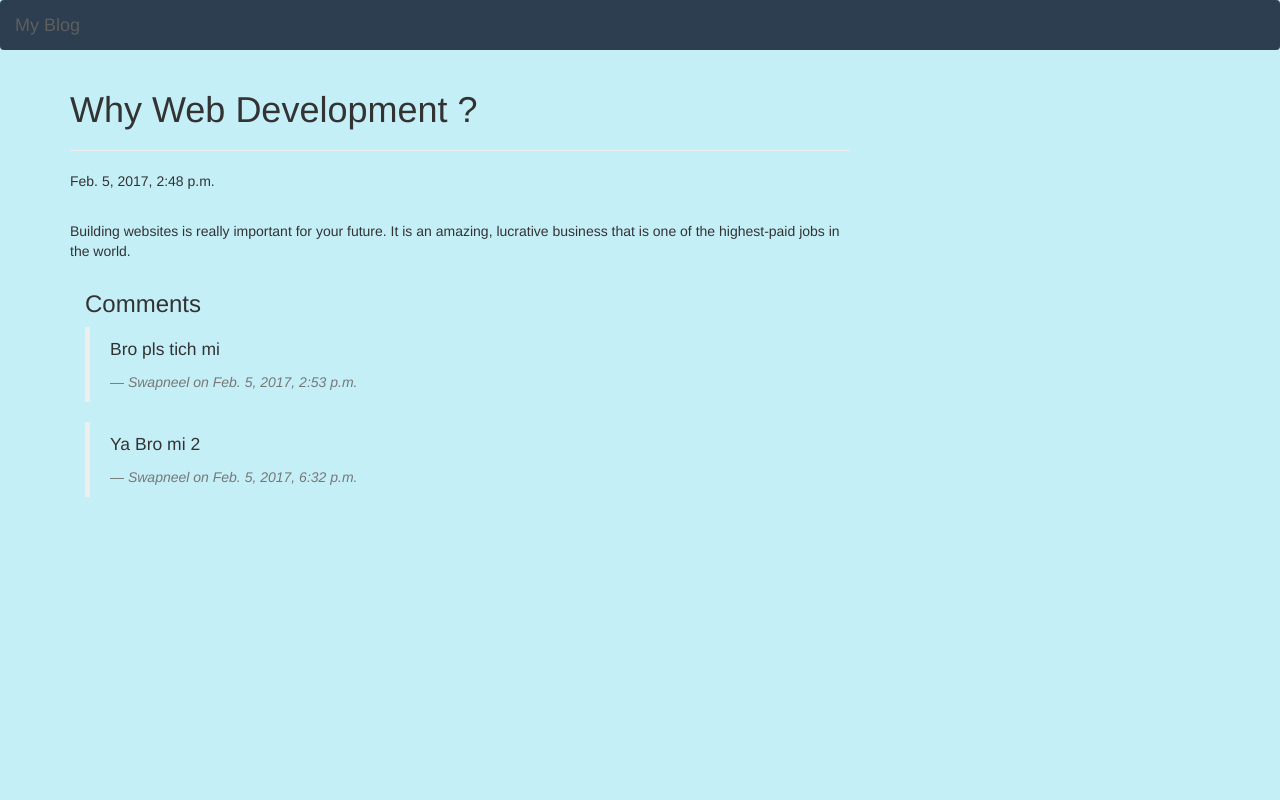
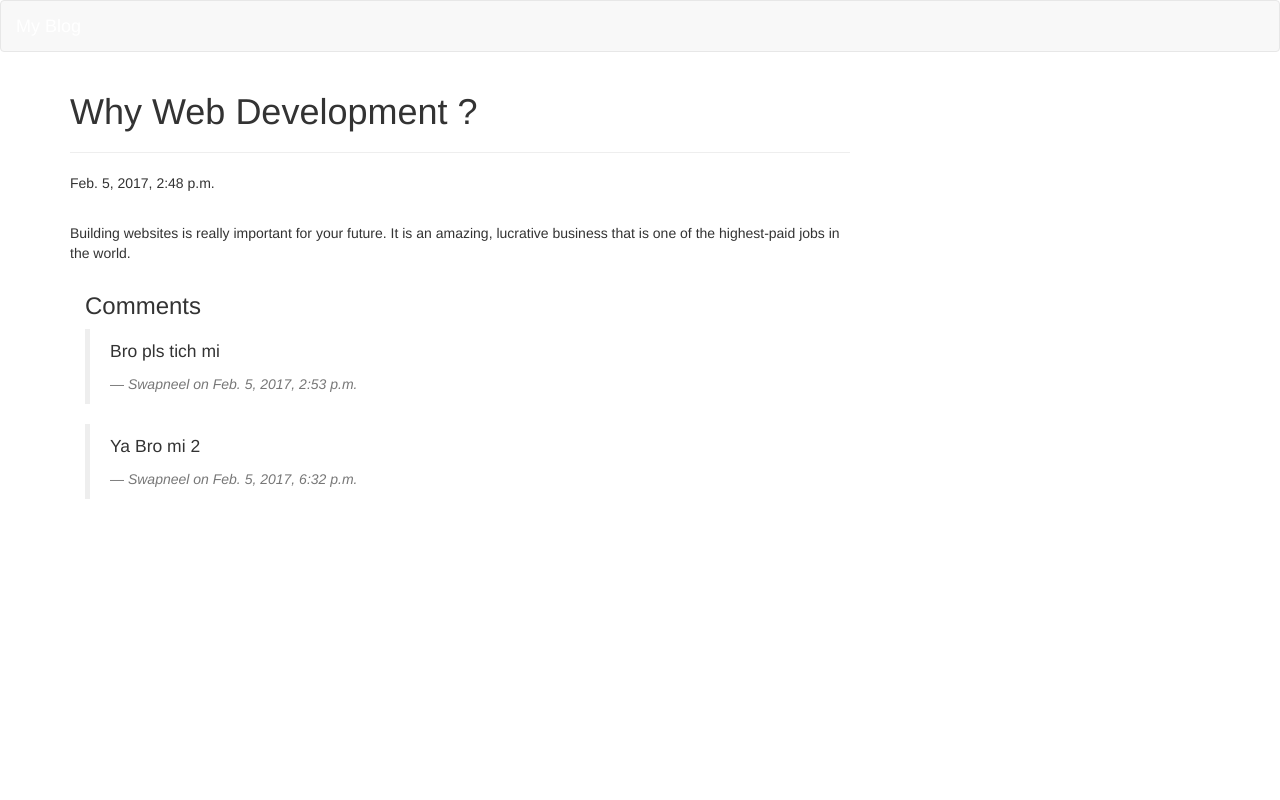
Before and after one commit to cuttingchai/django, a Django app: page /post_detail/4 in a window 1280 px wide. Run offline with Django 3.2, Linux system fonts and the light colour scheme; data comes from the database, SQL or seed files in the repository; both versions use the stored data as it was after the commit; some libraries are stand-ins or nearby versions.

Commit message:
revert changes to front-end

```diff
--- a/blog/static/css/blog.css
+++ b/blog/static/css/blog.css
@@ -44,17 +44,3 @@
   border-color: #5e9bfc;
   color: #5e9bfc;
 }
-
-.baseclass {
-  background-color: #C5EFF7;
-}
-
-a {
-  color: #34495E
-}
-
-.navbar {
-  background-color: #2C3E50;
-  border-width: 0px;
-
-}
--- a/blog/templates/base.html
+++ b/blog/templates/base.html
@@ -12,7 +12,7 @@
         <script src = "{% static "bootstrap/js/bootstrap.min.js" %}"></script>
         <script src="{% static "js/blog.js" %}"></script>
     </head>
-    <body class="baseclass">
+    <body>
 
 
 
@@ -27,7 +27,7 @@
                 <span class="icon-bar"></span>
                 <span class="icon-bar"></span>
               </button>
-              <a class="navbar-brand" href="/posts">My Blog</a>
+              <a class="navbar-brand" style="color: white;" href="/posts">My Blog</a>
             </div>
 
             <!-- Collect the nav links, forms, and other content for toggling -->
@@ -37,7 +37,7 @@
 
               <ul class="nav navbar-nav navbar-right">
                 <li>{% if user.is_authenticated %}
-                    <a href="/new_post/"> Add Post <span class="glyphicon glyphicon-plus"></span></a>
+                    <a style="color: white;" href="/new_post/"> Add Post <span class="glyphicon glyphicon-plus"></span></a>
                     {% endif %}
                 </li>
               </ul>
```
Also changed, not shown: db.sqlite3, 10 other files.
